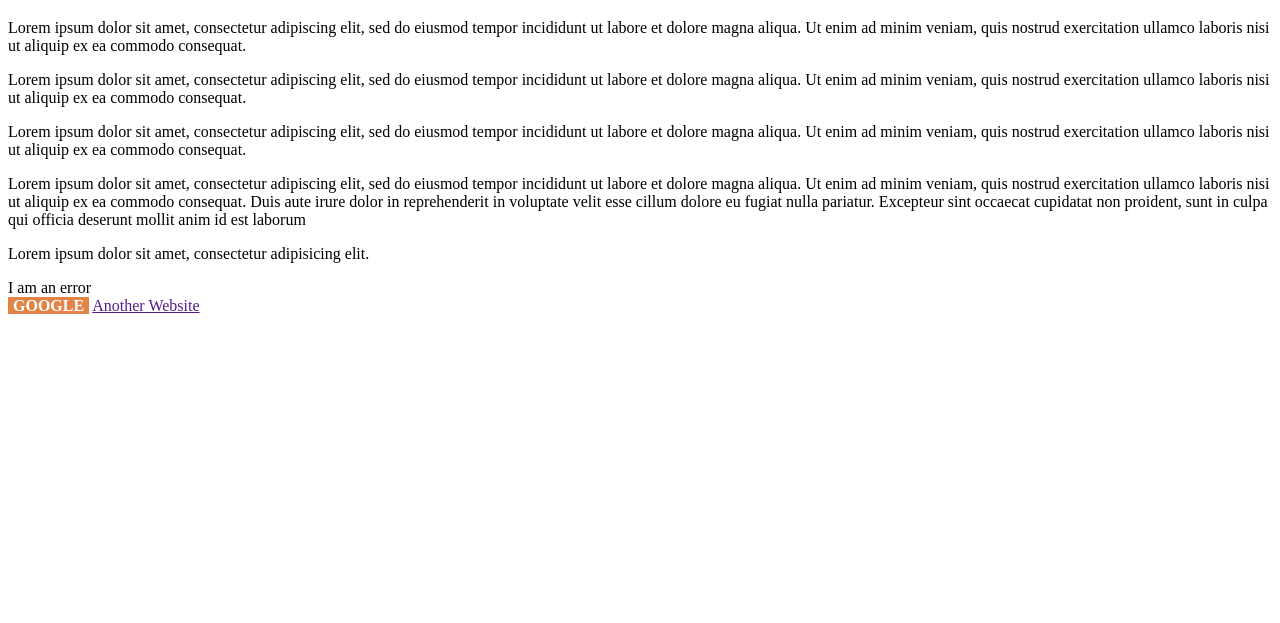
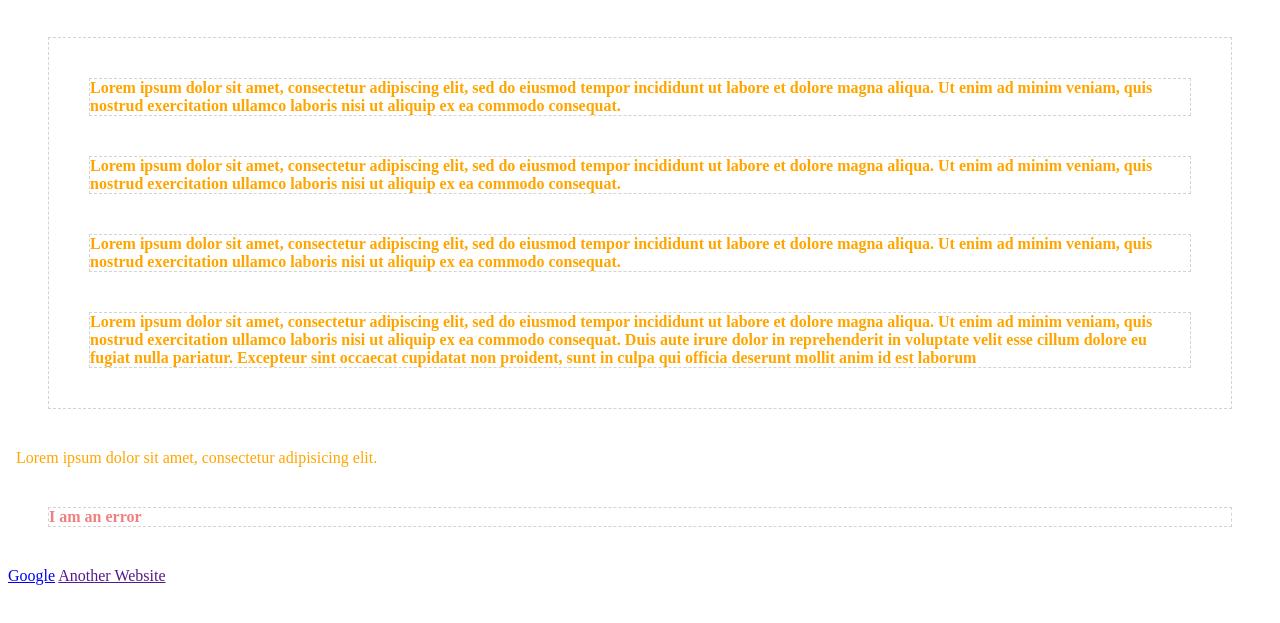
Before and after one commit to LukeGibson/HtmlAndCss, a plain HTML site: page src/index.html in a window 1280 px wide. Shown: the part 87-710 px from the top of the page. Drawn offline with Linux system fonts and the light colour scheme.

Commit message:
chapter 5 pt2

```diff
--- a/src/styles.css
+++ b/src/styles.css
@@ -20,7 +20,7 @@ div .error{
   color: red;
 } */
 
-a[href*="google"]{
+/* a[href*="google"]{
   background-color: rgb(226, 132, 70);
   color: white;
   text-decoration: none;
@@ -28,4 +28,21 @@ a[href*="google"]{
   text-transform: uppercase;
   padding-left: 5px;
   padding-right: 5px;
+} */
+
+div {
+  color: lightcoral;
+  border: 1px dashed lightgray;
+  margin: 40px;
+  font-weight: bold;
 }
+
+p {
+  border: inherit;
+  margin: inherit;
+  color: crimson;
+}
+
+p {
+  color: orange;
+}
```
